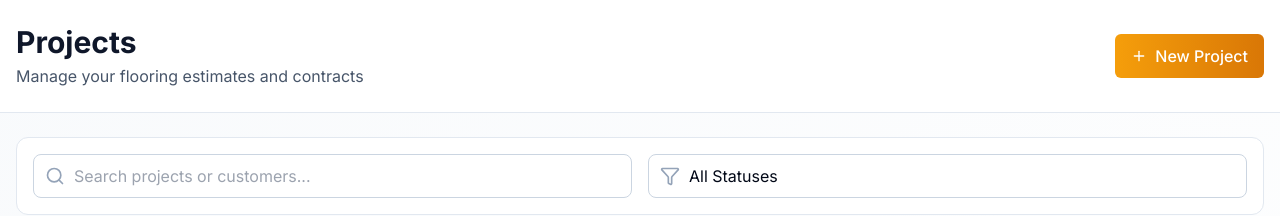
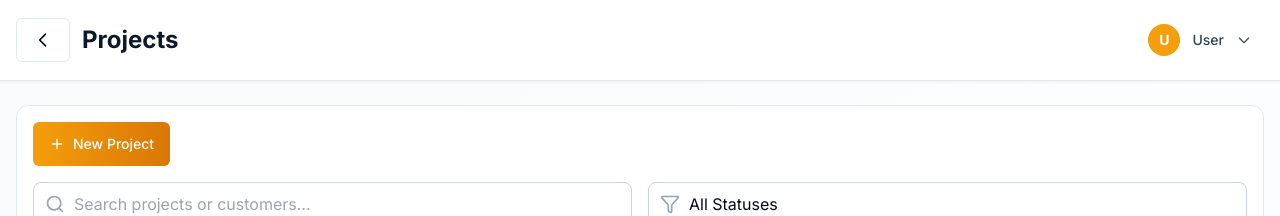
Before and after one commit to jonteeter/contractor-jason, a Next.js app: page /projects in a window 1280 px wide. Shown: the top 216 px of the page. Built offline with nearby package versions, Linux system fonts and the light colour scheme; no server answers.

Commit message:
better nav flow

```diff
--- a/src/app/customer-wizard/page.tsx
+++ b/src/app/customer-wizard/page.tsx
@@ -105,7 +105,7 @@ export default function CustomerWizardPage() {
     if (step > 1) {
       setStep(step - 1)
     } else {
-      window.location.href = '/'
+      window.location.href = '/dashboard'
     }
   }
 
--- a/src/app/projects/page.tsx
+++ b/src/app/projects/page.tsx
@@ -3,6 +3,7 @@
 import { useState, useEffect } from 'react'
 import { useRouter } from 'next/navigation'
 import { Button } from '@/components/ui/button'
+import AppHeader from '@/components/navigation/AppHeader'
 import {
   Plus,
   Search,
@@ -135,27 +136,20 @@ export default function ProjectsPage() {
   return (
     <div className="min-h-screen bg-gradient-to-br from-slate-50 to-white">
       {/* Header */}
-      <header className="bg-white border-b border-slate-200 sticky top-0 z-50 safe-area-top">
-        <div className="max-w-7xl mx-auto mobile-container py-4 sm:py-6">
-          <div className="flex items-start sm:items-center justify-between gap-3 sm:gap-4">
-            <div className="flex-1 min-w-0">
-              <h1 className="text-2xl sm:text-3xl font-bold text-slate-900 truncate">Projects</h1>
-              <p className="text-sm sm:text-base text-slate-600 mt-1">Manage your flooring estimates and contracts</p>
-            </div>
-            <Button
-              onClick={() => router.push('/customer-wizard')}
-              className="touch-target bg-gradient-to-r from-amber-500 to-amber-600 hover:from-amber-600 hover:to-amber-700 active:scale-95 text-white text-sm sm:text-base px-3 sm:px-4 py-2 sm:py-2.5 flex-shrink-0 transition-transform"
-            >
-              <Plus className="w-4 h-4 sm:mr-2" />
-              <span className="hidden sm:inline">New Project</span>
-            </Button>
-          </div>
-        </div>
-      </header>
+      <AppHeader title="Projects" showBack={true} backHref="/dashboard" />
 
       {/* Filters */}
       <div className="max-w-7xl mx-auto mobile-container py-4 sm:py-6">
         <div className="bg-white rounded-xl border border-slate-200 p-3 sm:p-4">
+          <div className="flex flex-col sm:flex-row gap-3 sm:gap-4 mb-3 sm:mb-4">
+            <Button
+              onClick={() => router.push('/customer-wizard')}
+              className="touch-target w-full sm:w-auto bg-gradient-to-r from-amber-500 to-amber-600 hover:from-amber-600 hover:to-amber-700 active:scale-95 text-white"
+            >
+              <Plus className="w-4 h-4 mr-2" />
+              New Project
+            </Button>
+          </div>
           <div className="grid grid-cols-1 sm:grid-cols-2 gap-3 sm:gap-4">
             <div className="relative">
               <Search className="absolute left-3 top-1/2 transform -translate-y-1/2 w-4 h-4 sm:w-5 sm:h-5 text-slate-400 pointer-events-none" />
```
Also changed, not shown: 1 other file (tests, documents, lock files or other folders).
